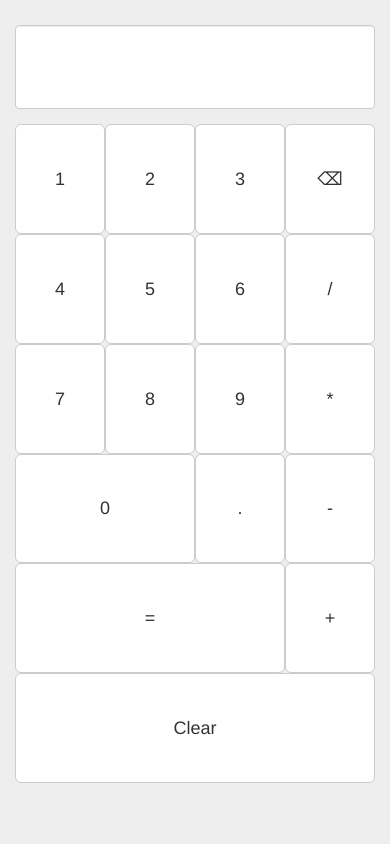
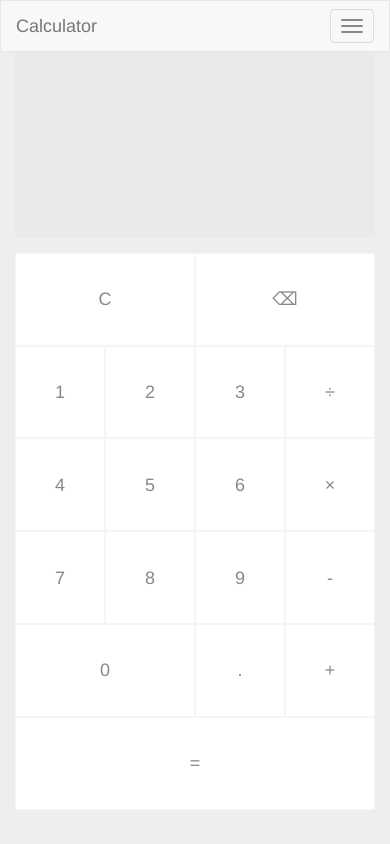
Before and after one commit to charitha09/Mobile_Calculator, a website: page www/index.html in a window 390 px wide. Drawn offline with nearby package versions, Linux system fonts and the light colour scheme; some packages are replaced by stand-ins of ours.

Commit message:
Add New interface and Number Pad Button Actions

```diff
--- a/www/css/index.css
+++ /dev/null
@@ -1,91 +0,0 @@
-* {
-    -webkit-tap-highlight-color: rgba(0,0,0,0); /* make transparent link selection, adjust last value opacity 0 to 1.0 */
-}
-
-body {
-    -webkit-touch-callout: none;                /* prevent callout to copy image, etc when tap to hold */
-    -webkit-text-size-adjust: none;             /* prevent webkit from resizing text to fit */
-    -webkit-user-select: none;                  /* prevent copy paste, to allow, change 'none' to 'text' */
-    background-color:#E4E4E4;
-    background-image:linear-gradient(top, #A7A7A7 0%, #E4E4E4 51%);
-    background-image:-webkit-linear-gradient(top, #A7A7A7 0%, #E4E4E4 51%);
-    background-image:-ms-linear-gradient(top, #A7A7A7 0%, #E4E4E4 51%);
-    background-image:-webkit-gradient(
-        linear,
-        left top,
-        left bottom,
-        color-stop(0, #A7A7A7),
-        color-stop(0.51, #E4E4E4)
-    );
-    background-attachment:fixed;
-    font-family:'HelveticaNeue-Light', 'HelveticaNeue', Helvetica, Arial, sans-serif;
-    font-size:12px;
-    height:100%;
-    margin:0px;
-    padding:0px;
-    text-transform:uppercase;
-    width:100%;
-}
-
-/* Portrait layout (default) */
-.app {
-    position:absolute;             /* position in the center of the screen */
-    left:50%;
-    top:50%;
-    height:50px;                   /* text area height */
-    width:225px;                   /* text area width */
-    text-align:center;
-    padding:180px 0px 0px 0px;     /* image height is 200px (bottom 20px are overlapped with text) */
-    margin:-115px 0px 0px -112px;  /* offset vertical: half of image height and text area height */
-                                   /* offset horizontal: half of text area width */
-}
-
-/* Landscape layout (with min-width) */
-@media screen and (min-aspect-ratio: 1/1) and (min-width:400px) {
-    .app {
-        background-position:left center;
-        padding:75px 0px 75px 170px;  /* padding-top + padding-bottom + text area = image height */
-        margin:-90px 0px 0px -198px;  /* offset vertical: half of image height */
-                                      /* offset horizontal: half of image width and text area width */
-    }
-}
-
-h1 {
-    font-size:24px;
-    font-weight:normal;
-    margin:0px;
-    overflow:visible;
-    padding:0px;
-    text-align:center;
-}
-
-.event {
-    border-radius:4px;
-    -webkit-border-radius:4px;
-    color:#FFFFFF;
-    font-size:12px;
-    margin:0px 30px;
-    padding:2px 0px;
-}
-
-.event.listening {
-    background-color:#333333;
-    display:block;
-}
-
-.event.received {
-    background-color:#4B946A;
-    display:none;
-}
-
-@keyframes fade {
-    from { opacity: 1.0; }
-    50% { opacity: 0.4; }
-    to { opacity: 1.0; }
-}
-
-@-webkit-keyframes fade {
-    from { opacity: 1.0; }
-    50% { opacity: 0.4; }
-    to { opacity: 1.0; }
-}
--- a/www/css/stylesheet.css
+++ b/www/css/stylesheet.css
@@ -1,17 +1,37 @@
-#AppBox{
+body{
     background-color: #EEEEEE;
 }
 
-.div-margin{
+.navbar{
+    border-radius: 0px;
+    margin-bottom: 0px;
+}
+
+.rmvMarPad{
     margin: 0;
     padding: 0;
 }
 
-#UserInputBox{
-    margin-top: 25px;
+#UserHistoryBox, #UserHistoryBox{
+    margin-top: 0;
+    margin-bottom: 0;
 }
 
-#UserInputBox input{
+#InputFields input{
     height: 100%;
+    border-radius: 0px;
+    border: none;
+    box-shadow: none;
+    font-size: 3em;
     text-align: right;
+    background-color: #EAEAEA;
 }
+
+#KeyBoard button{
+    border-radius: 0px;
+    border-style: solid;
+    border-color: #f5f5f5;
+    border-width: 0.2px;
+    box-shadow: none;
+    color: #888888;
+}
--- a/www/index.html
+++ b/www/index.html
@@ -4,61 +4,63 @@
         <meta name="viewport" content="user-scalable=no, initial-scale=1, maximum-scale=1, minimum-scale=1, width=device-width">
         <link rel="stylesheet" type="text/css" href="https://maxcdn.bootstrapcdn.com/bootstrap/3.3.6/css/bootstrap.min.css">
         <link rel="stylesheet" type="text/css" href="css/stylesheet.css">
-        <title>My Calculator</title>
+        <title>Smart Calculator</title>
     </head>
     <body>
-        <div id="AppBox" class="container div-margin">
-            <div id="UserInputBox" class="form-group col-xs-12">
-                <input type="number" id="UsrInput" name="UsrInput" placeholder="" class="form-control"/>
-            </div>
-            <div class="col-xs-12">
-                <div id="NumberButtons" class="col-xs-9 div-margin">
-                    <div class="col-xs-12 div-margin">
-                        <button id="nu_1" type="button" class="btn btn-default btn-lg col-xs-4" onclick="clicknu_1()">1</button>
-                        <button id="nu_2" type="button" class="btn btn-default btn-lg col-xs-4" onclick="clicknu_2()">2</button>
-                        <button id="nu_3" type="button" class="btn btn-default btn-lg col-xs-4" onclick="clicknu_3()">3</button>
+        <header>
+            <nav class="navbar navbar-default">
+                <div class="container-fluid">
+                    <div class="navbar-header">
+                        <button type="button" class="navbar-toggle" data-toggle="collapse" data-target="#myNavbar">
+                            <span class="icon-bar"></span>
+                            <span class="icon-bar"></span>
+                            <span class="icon-bar"></span>
+                        </button>
+                        <a class="navbar-brand" href="#">Calculator</a>
                     </div>
-                    <div class="col-xs-12 div-margin">
-                        <button id="nu_4" type="button" class="btn btn-default btn-lg col-xs-4" onclick="clicknu_4()">4</button>
-                        <button id="nu_5" type="button" class="btn btn-default btn-lg col-xs-4" onclick="clicknu_5()">5</button>
-                        <button id="nu_6" type="button" class="btn btn-default btn-lg col-xs-4" onclick="clicknu_6()">6</button>
-                    </div>
-                    <div class="col-xs-12 div-margin">
-                        <button id="nu_7" type="button" class="btn btn-default btn-lg col-xs-4" onclick="clicknu_7()">7</button>
-                        <button id="nu_8" type="button" class="btn btn-default btn-lg col-xs-4" onclick="clicknu_8()">8</button>
-                        <button id="nu_9" type="button" class="btn btn-default btn-lg col-xs-4" onclick="clicknu_9()">9</button>
-                    </div>
-                    <div class="col-xs-12 div-margin">
-                        <button id="nu_0" type="button" class="btn btn-default btn-lg col-xs-8" onclick="clicknu_0()">0</button>
-                        <button id="nu_Dec" type="button" class="btn btn-default btn-lg col-xs-4" onclick="clicknu_Dec()">.</button>
-                    </div>
-                    <div class="col-xs-12 div-margin">
-                        <button id="nu_Equ" type="button" class="btn btn-default btn-lg col-xs-12" onclick="clicknu_Equ()">=</button>
+                    <div class="collapse navbar-collapse" id="myNavbar">
+                        <ul class="nav navbar-nav">
+                            <li class="active"><a href="#">Home</a></li>
+                            <li><a href="#">Page 1</a></li>
+                            <li><a href="#">Page 2</a></li>
+                            <li><a href="#">Page 3</a></li>
+                        </ul>
                     </div>
                 </div>
-                <div id="MathsButtons" class="col-xs-3 div-margin">
-                    <div class="col-xs-12 div-margin">
-                        <button id="nu_Del" type="button" class="btn btn-default btn-lg col-xs-12" onclick="clicknu_Del()">&#9003</button>
-                    </div>
-                    <div class="col-xs-12 div-margin">
-                        <button id="nu_Dev" type="button" class="btn btn-default btn-lg col-xs-12" onclick="clicknu_Dev()">/</button>
-                    </div>
-                    <div class="col-xs-12 div-margin">
-                        <button id="nu_Mul" type="button" class="btn btn-default btn-lg col-xs-12" onclick="clicknu_Mul()">*</button>
-                    </div>
-                    <div class="col-xs-12 div-margin">
-                        <button id="nu_Sub" type="button" class="btn btn-default btn-lg col-xs-12" onclick="clicknu_Sub()">-</button>
-                    </div>
-                    <div class="col-xs-12 div-margin">
-                        <button id="nu_Sum" type="button" class="btn btn-default btn-lg col-xs-12" onclick="clicknu_Sum()">+</button>
-                    </div>
+            </nav>
+        </header>
+        <section id="InputFields">
+            <form name="user_inputs" action="index.html" method="POST" class="rmvMarPad">
+                <div id="UserHistoryBox" class="form-group col-xs-12">
+                    <input type="text" id="UsrHistory" name="UsrInput" disabled class="form-control"/>
                 </div>
-                <div class="col-xs-12 div-margin">
-                    <button id="nu_Cle" type="button" class="btn btn-default btn-lg col-xs-12" onclick="clicknu_Cle()">Clear</button>
+                <div id="UserInputBox" class="form-group col-xs-12">
+                    <input type="text" id="UsrInput" name="UsrInput" disabled class="form-control"/>
                 </div>
+            </form>
+        </section>
+        <section id="KeyBoard">
+            <div class="col-xs-12">
+                <button id="fn_Clear" type="button" class="btn btn-default btn-lg col-xs-6">C</button>
+                <button id="fn_Delet" type="button" class="btn btn-default btn-lg col-xs-6">&#9003</button>
+                <button id="nu_1" type="button" class="btn btn-default btn-lg col-xs-3">1</button>
+                <button id="nu_2" type="button" class="btn btn-default btn-lg col-xs-3">2</button>
+                <button id="nu_3" type="button" class="btn btn-default btn-lg col-xs-3">3</button>
+                <button id="fn_Divis" type="button" class="btn btn-default btn-lg col-xs-3">&#247</button>
+                <button id="nu_4" type="button" class="btn btn-default btn-lg col-xs-3">4</button>
+                <button id="nu_5" type="button" class="btn btn-default btn-lg col-xs-3">5</button>
+                <button id="nu_6" type="button" class="btn btn-default btn-lg col-xs-3">6</button>
+                <button id="fn_Multi" type="button" class="btn btn-default btn-lg col-xs-3">&#215</button>
+                <button id="nu_7" type="button" class="btn btn-default btn-lg col-xs-3">7</button>
+                <button id="nu_8" type="button" class="btn btn-default btn-lg col-xs-3">8</button>
+                <button id="nu_9" type="button" class="btn btn-default btn-lg col-xs-3">9</button>
+                <button id="fn_Subst" type="button" class="btn btn-default btn-lg col-xs-3">-</button>
+                <button id="nu_0" type="button" class="btn btn-default btn-lg col-xs-6">0</button>
+                <button id="fn_DecPo" type="button" class="btn btn-default btn-lg col-xs-3">.</button>
+                <button id="fn_Summa" type="button" class="btn btn-default btn-lg col-xs-3">+</button>
+                <button id="fn_Equal" type="button" class="btn btn-default btn-lg col-xs-12">=</button>
             </div>
-
-        </div>
+        </section>
         <script type="text/javascript" src="https://code.jquery.com/jquery-1.12.4.min.js"></script>
         <script type="text/javascript" src="https://maxcdn.bootstrapcdn.com/bootstrap/3.3.6/js/bootstrap.min.js"></script>
         <script type="text/javascript" src="cordova.js"></script>
--- a/www/js/script.js
+++ b/www/js/script.js
@@ -2,8 +2,104 @@ $( document ).ready(function() {
     //Set Divice height as Application Height and set elemints heights relative to it
     var height = $( window ).height();
     var AvrHeight = height/100;
-    $("#AppBox" ).css( "height", "" + height + "px" );
-    $("#UserInputBox" ).css( "height", "" + (AvrHeight*10) + "px" );
-    $("#UserInputBox input" ).css( "font-size", "" + (AvrHeight*6) + "px" );
-    $("#AppBox button" ).css( "height", "" + (AvrHeight*13) + "px" );
+    $("#InputFields" ).css( "height", "" + (AvrHeight*23) + "px" );
+    $("#UserHistoryBox" ).css( "height", "" + (AvrHeight*8) + "px" );
+    $("#UserHistoryBox input" ).css( "font-size", "" + (AvrHeight*6) + "px" );
+    $("#UserInputBox" ).css( "height", "" + (AvrHeight*14) + "px" );
+    $("#UserInputBox input" ).css( "font-size", "" + (AvrHeight*11) + "px" );
+    $("#KeyBoard button" ).css( "height", "" + (AvrHeight*11) + "px" );
+    //Function to Take current Input field Value and Concatanate given string to it
+    function updateInput(Number) {
+        var CurrentValue = $("#UsrInput").val();
+        CurrentValue = CurrentValue.toString();
+        CurrentValue = CurrentValue + Number;
+        //CurrentValue = parseInt(CurrentValue);
+        $("#UsrInput").val(CurrentValue);
+    }
+    //Clear All
+    $("#fn_Clear").click(function(){
+        $("#UsrInput").val("");
+    });
+    //Delete Last input
+    $("#fn_Delet").click(function(){
+        var CurrentValue = $("#UsrInput").val();
+        CurrentValue = CurrentValue.toString();
+        CurrentValue = CurrentValue.slice(0,-1);
+        $("#UsrInput").val(CurrentValue);
+    });
+    //Number Pad Butten clicks
+    $("#nu_1").click(function(){
+        var Number = "1";
+        updateInput(Number);
+    });
+    $("#nu_2").click(function(){
+        var Number = "2";
+        updateInput(Number);
+    });
+    $("#nu_3").click(function(){
+        var Number = "3";
+        updateInput(Number);
+    });
+    $("#nu_4").click(function(){
+        var Number = "4";
+        updateInput(Number);
+    });
+    $("#nu_5").click(function(){
+        var Number = "5";
+        updateInput(Number);
+    });
+    $("#nu_6").click(function(){
+        var Number = "6";
+        updateInput(Number);
+    });
+    $("#nu_7").click(function(){
+        var Number = "7";
+        updateInput(Number);
+    });
+    $("#nu_8").click(function(){
+        var Number = "8";
+        updateInput(Number);
+    });
+    $("#nu_9").click(function(){
+        var Number = "9";
+        updateInput(Number);
+    });
+    $("#nu_0").click(function(){
+        var Number = "0";
+        updateInput(Number);
+    });
+    //Decimal Point
+    $("#fn_DecPo").click(function(){
+        var CurrentValue = $("#UsrInput").val();
+        CurrentValue = CurrentValue.toString();
+        if(CurrentValue.indexOf(".") > -1 ){
+            CurrentValue = CurrentValue + "";
+        }else if(CurrentValue == ""){
+            CurrentValue = CurrentValue + "0.";
+        }else{
+            CurrentValue = CurrentValue + ".";
+        }
+        $("#UsrInput").val(CurrentValue);
+    });
+/*    //Mathematical Calculations
+    var FirstNumber;
+    var SecondNumber;
+    $("#fn_Divis").click(function(){
+        var Operator = "+";
+        var CurrentValue = $("#UsrInput").val();
+        CurrentValue = CurrentValue.toString();
+        if(FirstNumber == undefined){
+            FirstNumber = parseFloat(CurrentValue);
+            CurrentValue = CurrentValue + " " + Operator;
+            $("#UserHistoryBox").val(CurrentValue);
+            $("#UsrInput").val("");
+        }else{
+            SecondNumber = parseFloat(CurrentValue);
+            var Output = FirstNumber + SecondNumber;
+            CurrentValue = FirstNumber + " " + Operator + " " (SecondNumber.toString());
+            $("#UserHistoryBox").val(CurrentValue);
+            $("#UsrInput").val(Output);
+        }
+    });
+    */
 });
```
Also changed, not shown: www/js/index.js (deleted, +0 -51 lines), www/js/jquery.DEPreLoad.js (added, +56 -0 lines), 1 other file.
